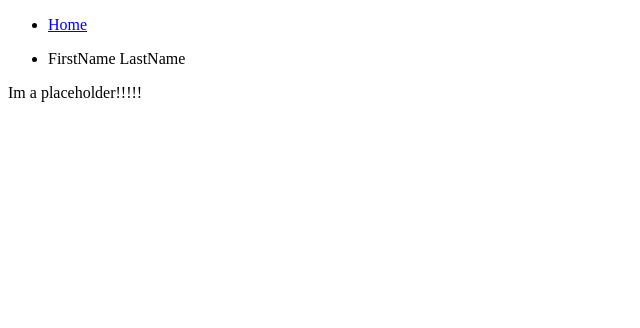
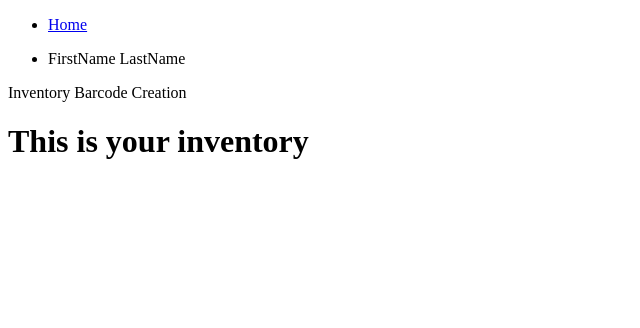
Before and after one commit to CodyDeLaTorre/kais_inventory_management, a Django app: page / in a window 1280 px wide. Shown: the top 328 px of the page, without its empty margins (0-640 px from the left). Run offline with Django 3.2, Linux system fonts and the light colour scheme; parts of the project's set-up code (start-up, migrations or seed data) failed here and were passed over; some libraries are stand-ins or nearby versions.

Commit message:
Update inventory_list.html

```diff
--- a/kaisite/templates/inventory_list.html
+++ b/kaisite/templates/inventory_list.html
@@ -2,7 +2,18 @@
 
 {% block content %}
 
-<p>Im a placeholder!!!!!</p>
-
+<main class="h-screen">
+  <div class="flex">
+    {% comment %} sidebar {% endcomment %}
+    <div class="h-screen p-5 pt-8 w-72 bg-black text-white relative">
+      <a>Inventory</a>
+      <a>Barcode Creation</a>
+    </div>
+    {% comment %} main {% endcomment %}
+    <div class="p-7">
+      <h1 class="text=2xl font-semibold">This is your inventory</h1>
+    </div>
+  </div>
+</main>
 
 {% endblock content %}
```
